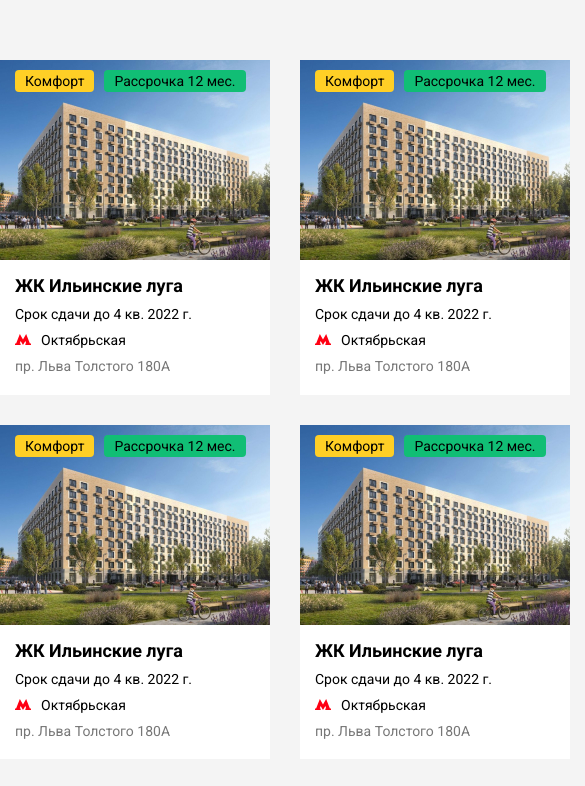
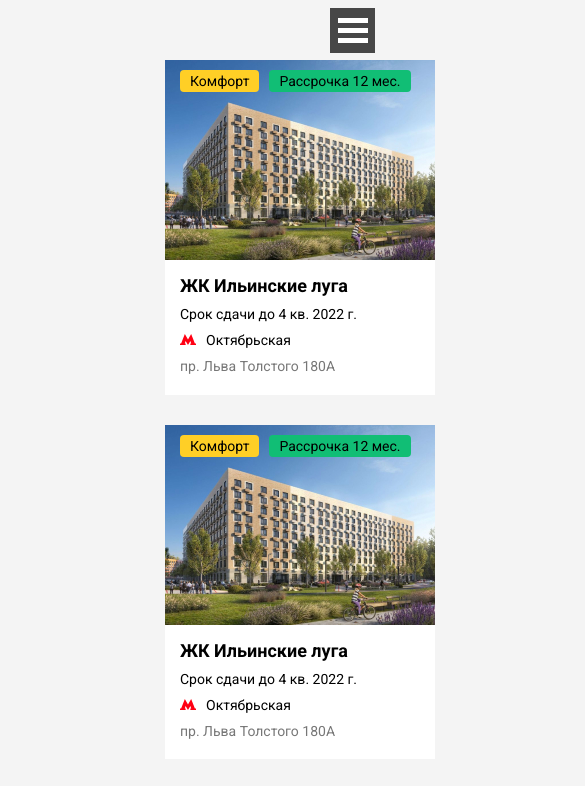
Before and after one commit to shums89/real-estate-website, a plain HTML site: page index.html in a window 390 px wide. Shown: the top 786 px of the page, 585 px wide, since content can reach past the window. Drawn offline with Linux system fonts and the light colour scheme.

Commit message:
Мобильная адаптация

```diff
--- a/css/main.css
+++ b/css/main.css
@@ -10,10 +10,19 @@ img {
   display: block;
 }
 .container {
-  min-width: 1170px;
+  max-width: 1200px;
   margin: 0 auto;
-  padding-top: 60px;
-  padding-bottom: 60px;
+  padding: 60px 15px;
+}
+@media (max-width: 1200px) {
+  .container {
+    width: 830px;
+  }
+}
+@media (max-width: 829px) {
+  .container {
+    max-width: 600px;
+  }
 }
 .row {
   display: flex;
@@ -23,13 +32,42 @@ img {
   width: 870px;
 }
 .sidebar {
+  min-width: 200px;
   width: 270px;
+}
+@media (max-width: 829px) {
+  .sidebar {
+    /* display: none; */
+    margin-left: 0 !important;
+    position: fixed;
+    top: 0;
+    bottom: 0;
+    left: 0;
+    background-color: white;
+    padding: 15px;
+    box-shadow: 0 0 20px 4px rgb(0 0 0 / 37%);
+    overflow-y: scroll;
+    transform: translateX(-150%);
+    transition: transform 0.3s ease-in;
+  }
+  .sidebar--mobile-active {
+    transform: translateX(0%);
+  }
+}
+.main + .sidebar {
+  margin-left: 30px;
 }
 
 .cards-holder {
   display: flex;
   flex-wrap: wrap;
   justify-content: space-between;
+}
+@media (max-width: 599px) {
+  .cards-holder {
+    flex-direction: column;
+    align-items: center;
+  }
 }
 .cards-holder > .card-link {
   margin-bottom: 30px;
@@ -429,3 +467,72 @@ a.card-link:hover {
 .form-btn--submit:hover {
   background: #ffe173;
 }
+
+.toggle-sidebar {
+  display: none;
+  position: fixed;
+  z-index: 9;
+  right: 15px;
+  top: 8px;
+  width: 45px;
+  height: 45px;
+  background-color: rgb(71, 71, 71);
+  justify-content: center;
+  align-items: center;
+}
+@media (max-width: 829px) {
+  .toggle-sidebar {
+    display: flex;
+  }
+}
+
+.menu-icon-wrapper {
+  width: 30px;
+  height: 30px;
+  display: flex;
+  justify-content: center;
+  align-items: center;
+  padding: 0;
+  border: none;
+  border: none;
+  background-color: transparent;
+}
+.menu-icon {
+  position: relative;
+  width: 30px;
+  height: 5px;
+  background-color: #fff;
+}
+.menu-icon::before {
+  position: absolute;
+  left: 0;
+  top: -10px;
+  content: "";
+  width: 30px;
+  height: 5px;
+  background-color: #fff;
+  transition: transform 0.2s ease-in, top 0.2s linear 0.2s;
+}
+.menu-icon::after {
+  position: absolute;
+  left: 0;
+  top: 10px;
+  content: "";
+  width: 30px;
+  height: 5px;
+  background-color: #fff;
+  transition: transform 0.2s ease-in, top 0.2s linear 0.2s;
+}
+.menu-icon.menu-icon-active {
+  background-color: transparent;
+}
+.menu-icon.menu-icon.menu-icon-active::before {
+  transform: rotate(45deg);
+  top: 0;
+  transition: top 0.2s linear, transform 0.2s ease-in 0.2s;
+}
+.menu-icon.menu-icon.menu-icon-active::after {
+  transform: rotate(-45deg);
+  top: 0;
+  transition: top 0.2s linear, transform 0.2s ease-in 0.2s;
+}
--- a/index.html
+++ b/index.html
@@ -11,6 +11,13 @@
 </head>
 
 <body>
+
+  <div class="toggle-sidebar">
+    <button class="menu-icon-wrapper">
+      <div class="menu-icon"></div>
+    </button>
+  </div>
+
   <div class="container">
     <div class="row">
       <main class="main cards-holder">
@@ -336,6 +343,7 @@
     </div>
   </div>
 
+  <script src="./js/main.js"></script>
 </body>
 
 </html>
--- a/js/main.js
+++ b/js/main.js
@@ -0,0 +1,9 @@
+const sidebarToggleBtn = document.querySelector('.menu-icon-wrapper');
+const menuIcon = document.querySelector('.menu-icon');
+const sidebar = document.querySelector('.sidebar');
+
+
+sidebarToggleBtn.addEventListener('click', () => {
+  menuIcon.classList.toggle('menu-icon-active');
+  sidebar.classList.toggle('sidebar--mobile-active');
+});
```
